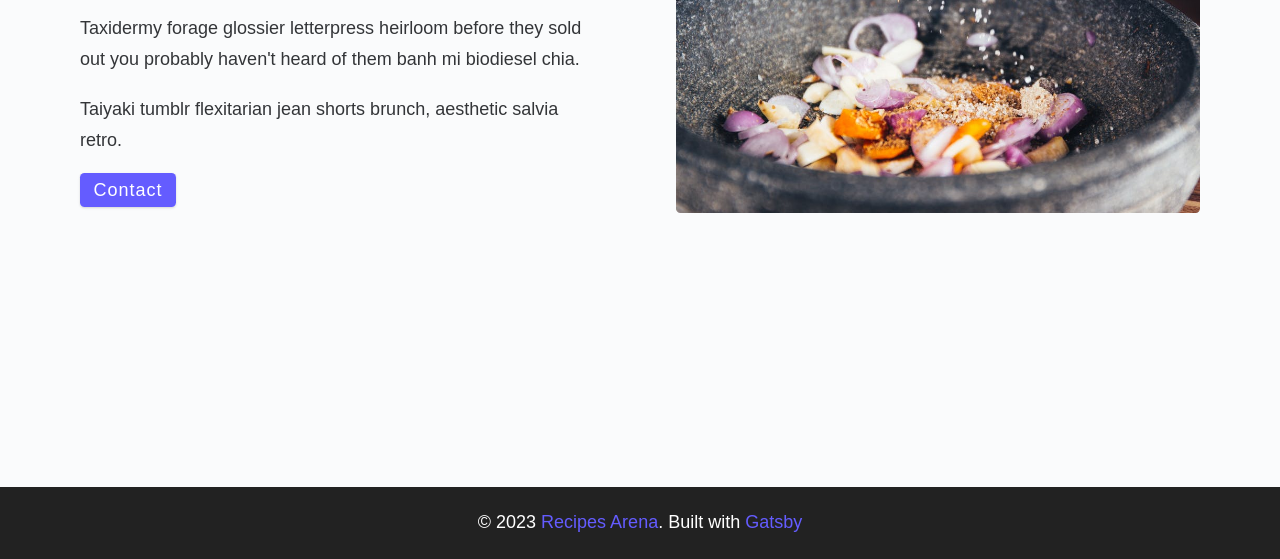
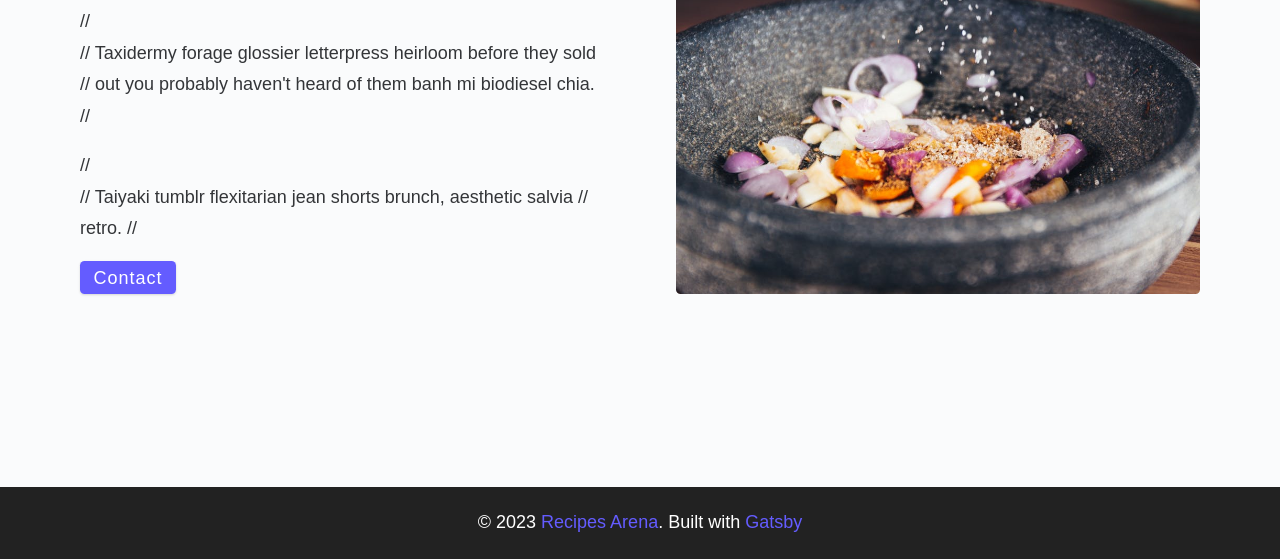
Before and after one commit to Omolara5861/recipe-arena, a Gatsby site: page /about in a window 1280 px wide. Shown: the part 241-800 px from the top of the page. Built offline with nearby package versions, Linux system fonts and the light colour scheme; Gatsby itself is replaced by a stand-in of ours.

Commit message:
Update about.js

```diff
--- a/src/pages/about.js
+++ b/src/pages/about.js
@@ -10,14 +10,14 @@ const About = () => {
         <section className="about-page">
           <article>
             <h2>I'm baby coloring book poke taxidermy</h2>
-            <p>
-              Taxidermy forage glossier letterpress heirloom before they sold
-              out you probably haven't heard of them banh mi biodiesel chia.
-            </p>
-            <p>
-              Taiyaki tumblr flexitarian jean shorts brunch, aesthetic salvia
-              retro.
-            </p>
+            // <p>
+            //   Taxidermy forage glossier letterpress heirloom before they sold
+            //   out you probably haven't heard of them banh mi biodiesel chia.
+            // </p>
+            // <p>
+            //   Taiyaki tumblr flexitarian jean shorts brunch, aesthetic salvia
+            //   retro.
+            // </p>
             <Link to="/contact" className="btn">
               contact
             </Link>
```
